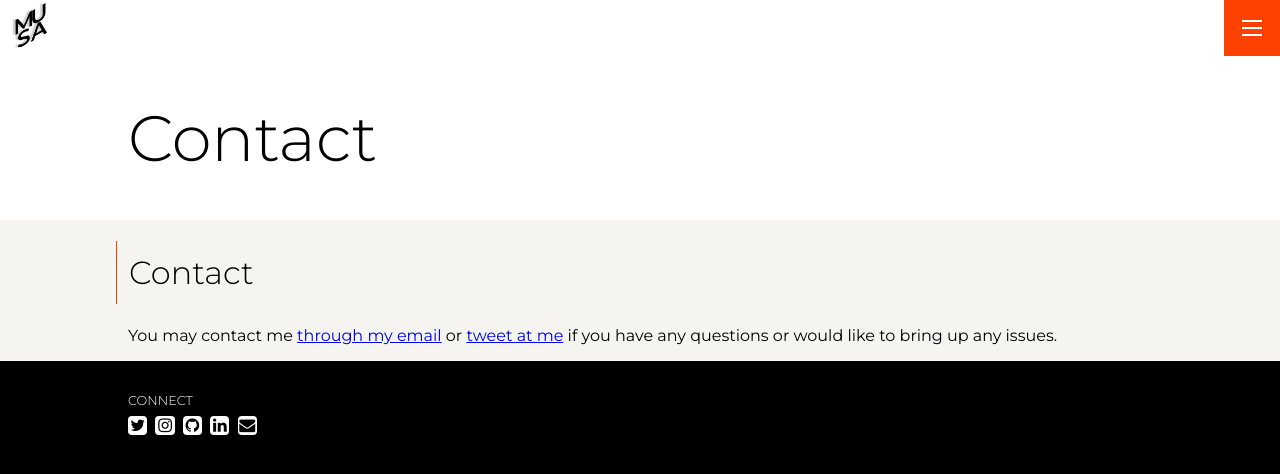
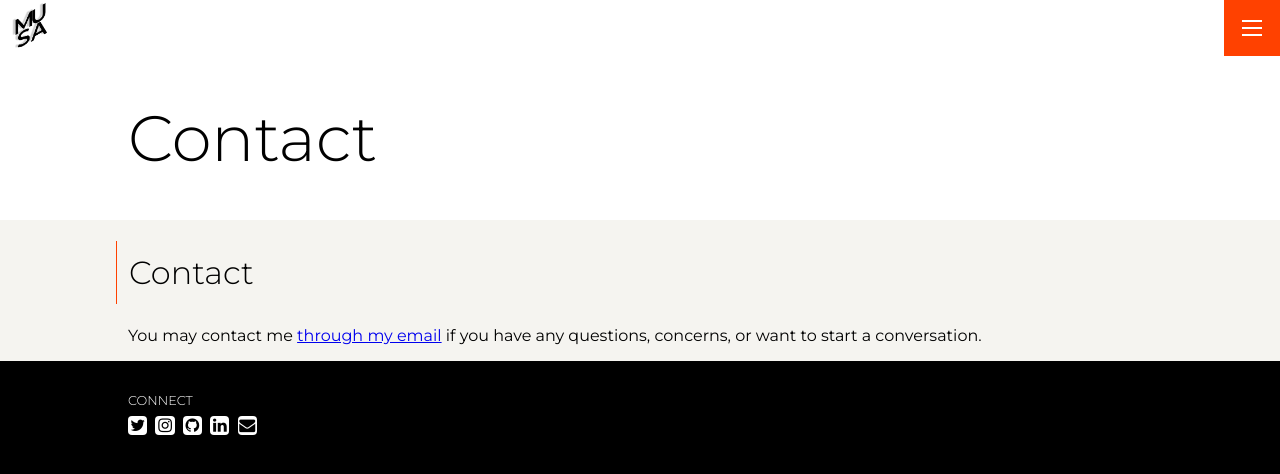
Before and after one commit to astauf03/portfolio, a Jekyll site: the page built from pages/contact.md, in a window 1280 px wide. Shown: the top 474 px of the page. Built offline with Jekyll 4.4.1, drawn with Linux system fonts in a browser that asks for light colours.

Commit message:
Updated contact page info to include personal email, deleted twitter handle

```diff
--- a/pages/contact.md
+++ b/pages/contact.md
@@ -6,4 +6,4 @@ permalink: /contact
 
 # Contact
 
-You may contact me [through my email](mailto:l.nguyen.paul@gmail.com) or [tweet at me](https://twitter.com/intent/tweet?text=%40paululele) if you have any questions or would like to bring up any issues.
+You may contact me [through my email](astauf03@gmail.com) if you have any questions, concerns, or want to start a conversation.
```
